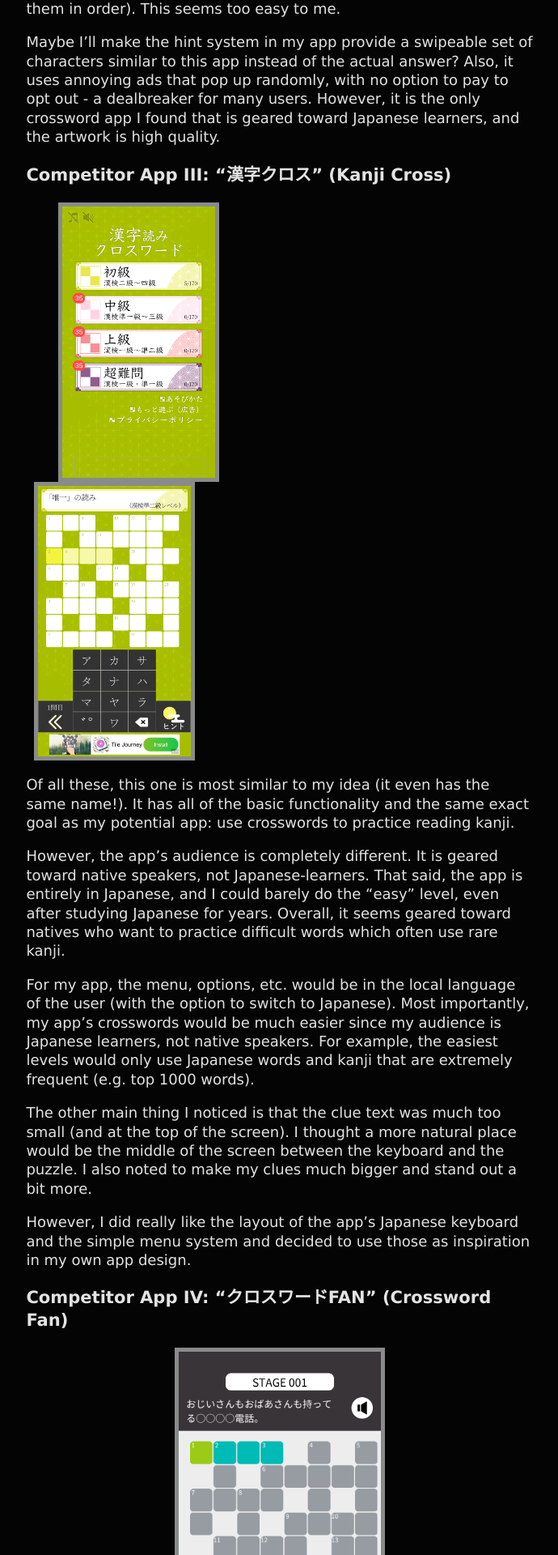
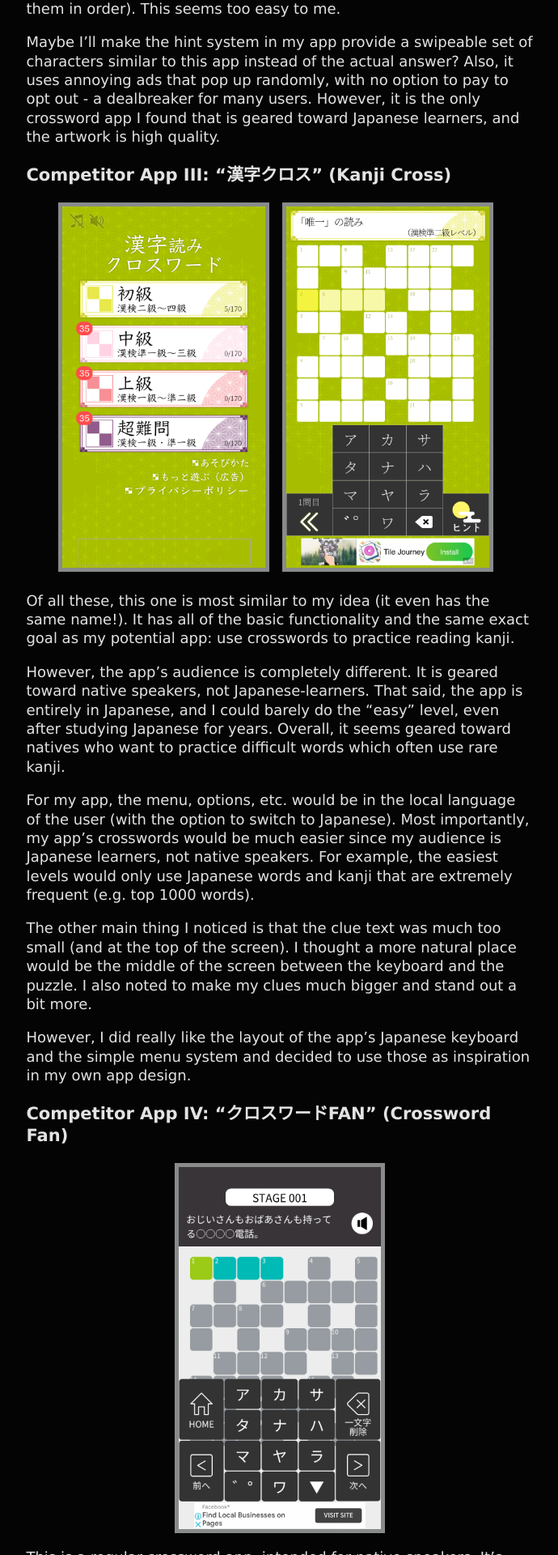
Before and after one commit to jonstrutz11/jonstrutz11.github.io, a Jekyll site: the page built from _posts/2020-02-09-App-Store-Research.md, in a window 1280 px wide. Shown: the part 2191-4111 px from the top of the page at 81% size, without its empty margins (294-984 px from the left). Built offline with Jekyll 4.4.1, drawn with Linux system fonts in a browser that asks for light colours.

Commit message:
Bugfix for small vertical images

```diff
--- a/_sass/images.scss
+++ b/_sass/images.scss
@@ -48,10 +48,10 @@ img {
 
 .blogVerticalImageSmall {
     border: 5px solid rgb(137, 139, 139);
-    display: block;
+    display: inline;
     margin-left: auto;
     margin-right: auto;
-    width: 30%;
+    width: 40%;
 }
 
 .paperHeaderImage {
```
